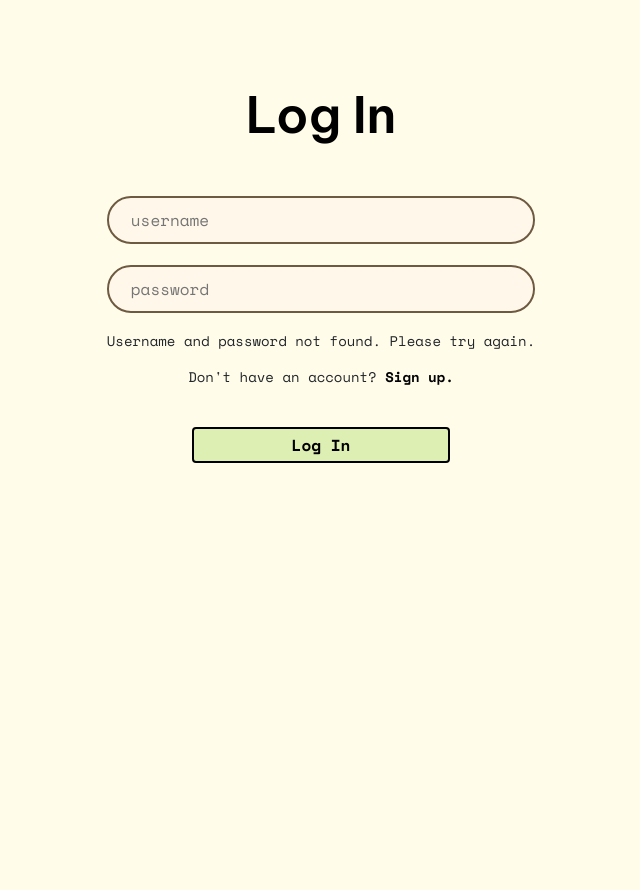
After one commit to janengcodes/scraps2, a Flask app: page /accounts/login_retry/ in a window 1280 px wide. The commit adds this page. Shown: the whole page, without its empty margins (319-959 px from the left). Run offline with Flask 3, Linux system fonts and the light colour scheme; parts of the project's set-up code (start-up, migrations or seed data) failed here and were passed over; some libraries are stand-ins or nearby versions.

```diff
--- a/scraps/templates/edit-profile.html
+++ b/scraps/templates/edit-profile.html
@@ -33,7 +33,7 @@
         <div class="edit-prof-form-input">
           <label for="allergen" class="space-mono-bold">Add a new allergen:</label><br>
           <input type="text" id="allergen" name="allergen" placeholder="Allergen"><br>
-
+          <br>
           <label for="dietarypref" class="space-mono-bold">Enter Dietary Preference:</label><br>
           <input type="text" id="dietarypref" name="dietarypref" placeholder="Dietary Preference"><br>
 
--- /dev/null
+++ b/scraps/templates/login_retry.html
@@ -0,0 +1,46 @@
+<!DOCTYPE html>
+<html lang="en">
+<head>
+    <meta charset="UTF-8">
+    <meta name="viewport" content="width=device-width, initial-scale=1.0">
+    <link
+    rel="stylesheet"
+    href="https://cdn.jsdelivr.net/npm/bootstrap@5.3.2/dist/css/bootstrap.min.css"
+    integrity="sha384-T3c6CoIi6uLrA9TneNEoa7RxnatzjcDSCmG1MXxSR1GAsXEV/Dwwykc2MPK8M2HN"
+    crossorigin="anonymous"
+    />
+    <link rel="stylesheet" href="/static/css/globals.css" />
+    <link rel="stylesheet" href="/static/css/styleguide.css" />
+    <link rel="stylesheet" href="/static/css/style.css" />
+    <link rel="stylesheet" href="/static/css/sign-up.css" />
+    <link rel="stylesheet" href="/static/css/sign-in.css" />
+    <title>Log In</title>
+</head>
+<body>
+    <div class="reactEntry"></div>
+    <div class="sign-up-container">
+
+        <div class="sign-up-heading">
+            <h1 class="h1-be-vietnam-pro">Log In</h1>
+        </div>
+
+        <div class="be-vietnam-pro">
+            <form action="/accounts/?target=/" method="post" enctype="multipart/form-data" class="styled-form">
+
+                <input class="space-mono-regular" type="text" name="username" required placeholder="username"/>
+                <input class="space-mono-regular" type="text" name="password" required placeholder="password"/>
+                <div>
+                    <p class="space-mono-regular have-account">Username and password not found. Please try again.</p>
+                    <p class="space-mono-regular have-account">Don't have an account? <a class="space-mono-bold" href="/accounts/signup/">Sign up.</a> </p>
+                </div>
+                <input type="submit" value="Log In" class="submit-button space-mono-regular"/>
+                <input type="hidden" name="operation" value="login"/>
+            </form>
+        </div>
+    </div>
+</body>
+<script
+type="text/javascript"
+src="{{ url_for('static', filename='js/bundle.js') }}"
+></script>
+</html>
--- a/scraps/views/accounts.py
+++ b/scraps/views/accounts.py
@@ -15,9 +15,19 @@ import scraps
 def show_accounts_login():
     """Display /accounts/login/ route."""
     # Redirect to index if logged in
+    target = flask.request.args.get('target', '/dashboard/')
     if 'username' in flask.session:
-        return flask.redirect(flask.url_for('index'))
+        return flask.redirect(target)
     return flask.render_template("login.html", **{})
+
+@scraps.app.route("/accounts/login_retry/", methods=["GET"])
+def show_accounts_login_retry():
+    """Display /accounts/login/ route."""
+    # Redirect to index if logged in
+    target = flask.request.args.get('target', '/dashboard/')
+    if 'username' in flask.session:
+        return flask.redirect(target)
+    return flask.render_template("login_retry.html", **{})
 
 
 @scraps.app.route("/accounts/signup/", methods=["GET"])
@@ -132,11 +142,8 @@ def login():
 
     # If the username or password fields are empty, abort(400).
     if len(username) == 0 or len(password) == 0:
-        target = flask.request.args.get('target', '/')
-        return flask.redirect(target)
+        return flask.redirect('/accounts/login/')
         abort(400)
-
-    # If username and password authentication fails, abort(403).
 
     # username authentification
     username_check = connection.execute('''
@@ -146,8 +153,8 @@ def login():
     ''', (username,),).fetchone()
     # If username doesn't exist
     if username_check['COUNT(*)'] == 0:
-        target = flask.request.args.get('target', '/')
-        return flask.redirect(target)
+        print("username check failed")
+        return flask.redirect('/accounts/login/')
         abort(403)
     # grab salt
     real_password = connection.execute('''
@@ -166,14 +173,13 @@ def login():
     password_db_string = "$".join([algorithm, salt, password_hash])
 
     if password_db_string != real_password['password']:
-        target = flask.request.args.get('target', '/')
-        return flask.redirect(target)
+        print("password check failed")
+        return flask.redirect('/accounts/login/')
         abort(400)
 
 
     # set a session cookie
     flask.session['username'] = username
     target = flask.request.args.get('target', '/dashboard/')
-    print("logging in called")
 
     return flask.redirect(target)
```
Also changed, not shown: scraps/api/exceptions.py (+3 -11 lines), scraps/static/css/user.css (+4 -3 lines), var/scraps.sqlite3.
